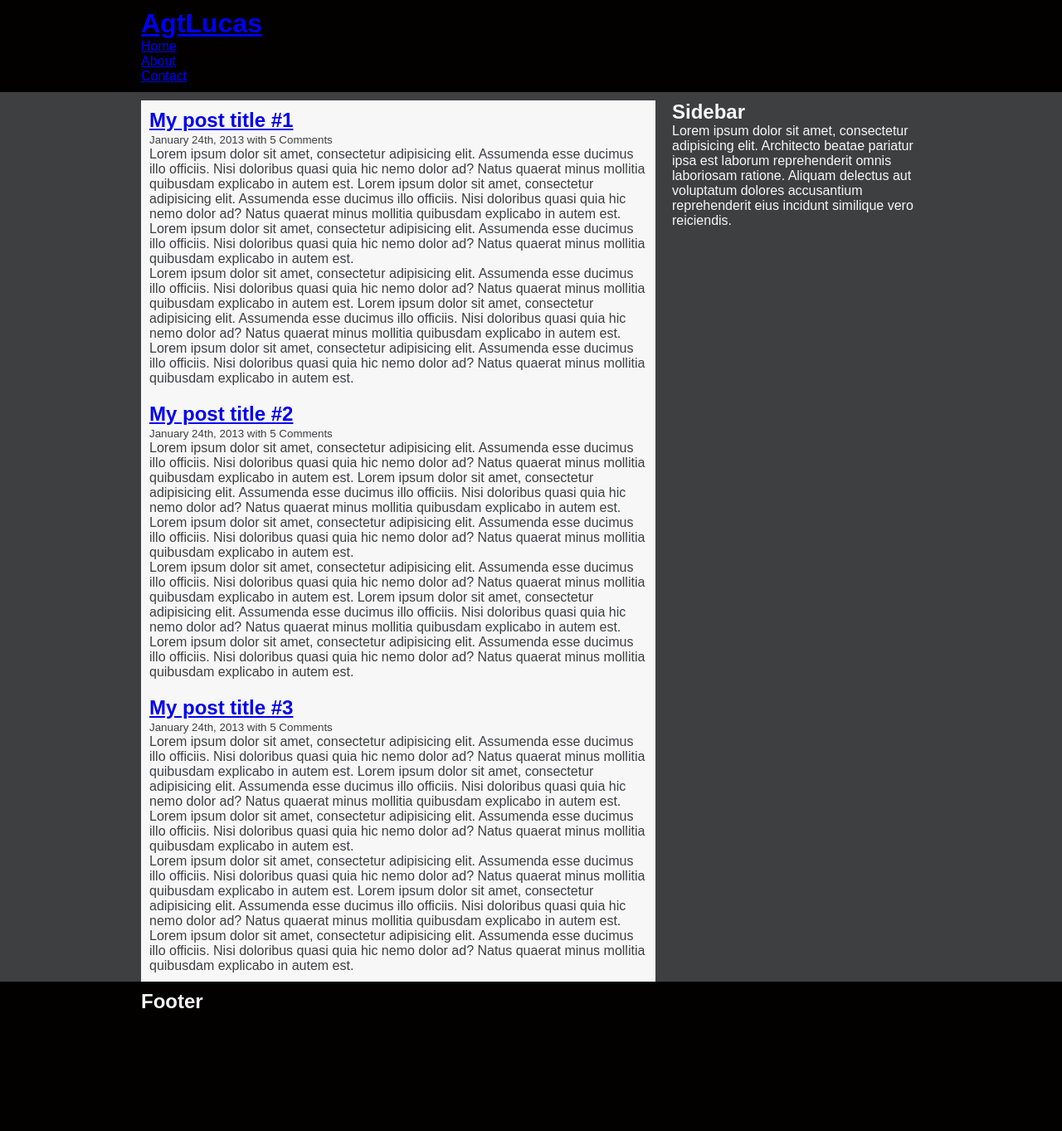
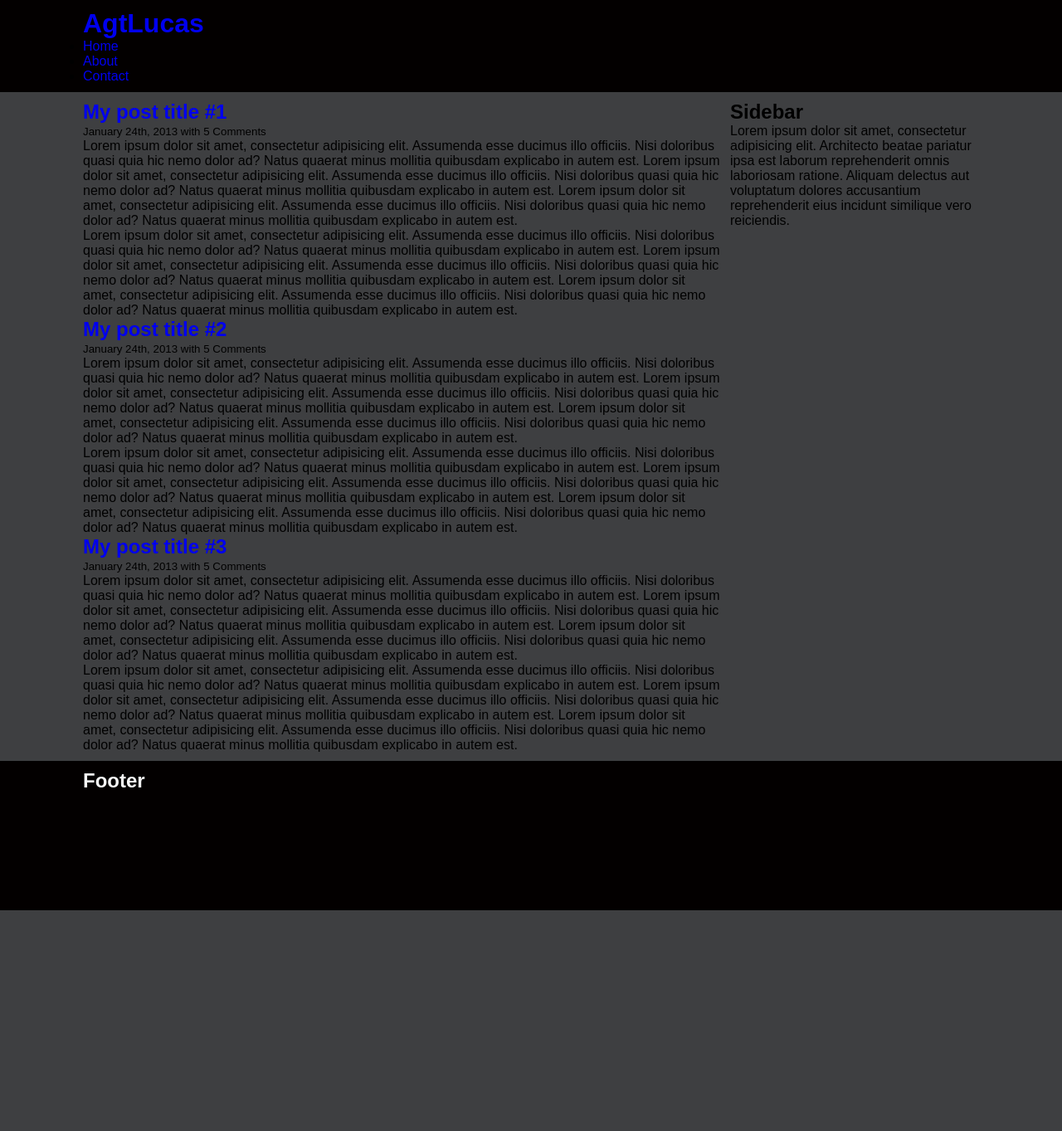
Before and after one commit to AgtLucas/Drifter, a PHP site: page / in a window 1280 px wide. Shown: the whole page at 83% size. After the commit the page ends 1097 px from the top, so only its background shows below. Run offline with PHP 8.4, Linux system fonts and the light colour scheme; some web fonts are replaced.

Commit message:
Another one.

```diff
--- a/css/style.css
+++ b/css/style.css
@@ -7,6 +7,7 @@
   box-sizing: border-box;
   margin: 0;
   padding: 0;
+  text-decoration: none;
 }
 
 article, aside, details, figcaption, figure, footer, header, hgroup, nav, section {
@@ -52,29 +53,20 @@ footer {
 }
 
 .content {
-  width: 60em;
-  /* 960px */
+  width: 68.75em;
+  /* 1100px */
   max-width: 100%;
   margin: 0 auto;
   padding: 0.625em;
   /* 10px */
 }
 
-section.main {
-  color: #f7f7f7;
-}
 section.main section.blog-posts {
-  width: 65.9574468%;
-  /* 620px */
+  width: 71.2962963%;
+  /* 790px; */
   float: left;
 }
-section.main section.blog-posts article.post {
-  background-color: #f7f7f7;
-  color: #3e3f41;
-  padding: 0.625em;
-  /* 10px */
-}
 section.main aside {
-  width: 31.9148936%;
+  width: 27.7777778%;
   float: right;
 }
--- a/index.html
+++ b/index.html
@@ -37,7 +37,7 @@
     </header>
 
     <section class="main cf">
-    	<div class="content">
+    	<div class="content cf">
     		<section class="blog-posts">
     			<article class="post">
     				<h2 class="post-title"><a href="#">My post title #1</a></h2>
--- a/sass/_base.scss
+++ b/sass/_base.scss
@@ -20,6 +20,7 @@ $blackgrey: #363b44;
 	box-sizing: border-box;
 	margin: 0;
 	padding: 0;
+	text-decoration: none;
 }
 
 article, aside, details, figcaption, figure, footer, header, hgroup, nav, section {
--- a/sass/_layout.scss
+++ b/sass/_layout.scss
@@ -15,26 +15,20 @@ footer {
 }
 
 .content {
-	width: 60em; /* 960px */
+	width: 68.75em; /* 1100px */
 	max-width: 100%;
 	margin: 0 auto;
 	padding: 0.625em; /* 10px */
 }
 
 section.main {
-	color: $awhite;
 	section.blog-posts {
-    	width: 65.9574468%; /* 620px */
-    	float: left;
-    	article.post {
-    		background-color: $awhite;
-    		color: $wnight;
-    		padding: 0.625em; /* 10px */
-    	}
-  	}
+		width: 71.2962963%; /* 790px; */
+		float: left;
+	}
 
-  	aside {
-  		width: 31.9148936%;
-  		float: right;
-  	}
+	aside {
+		width: 27.7777778%;
+		float: right;
+	}
 }
```
